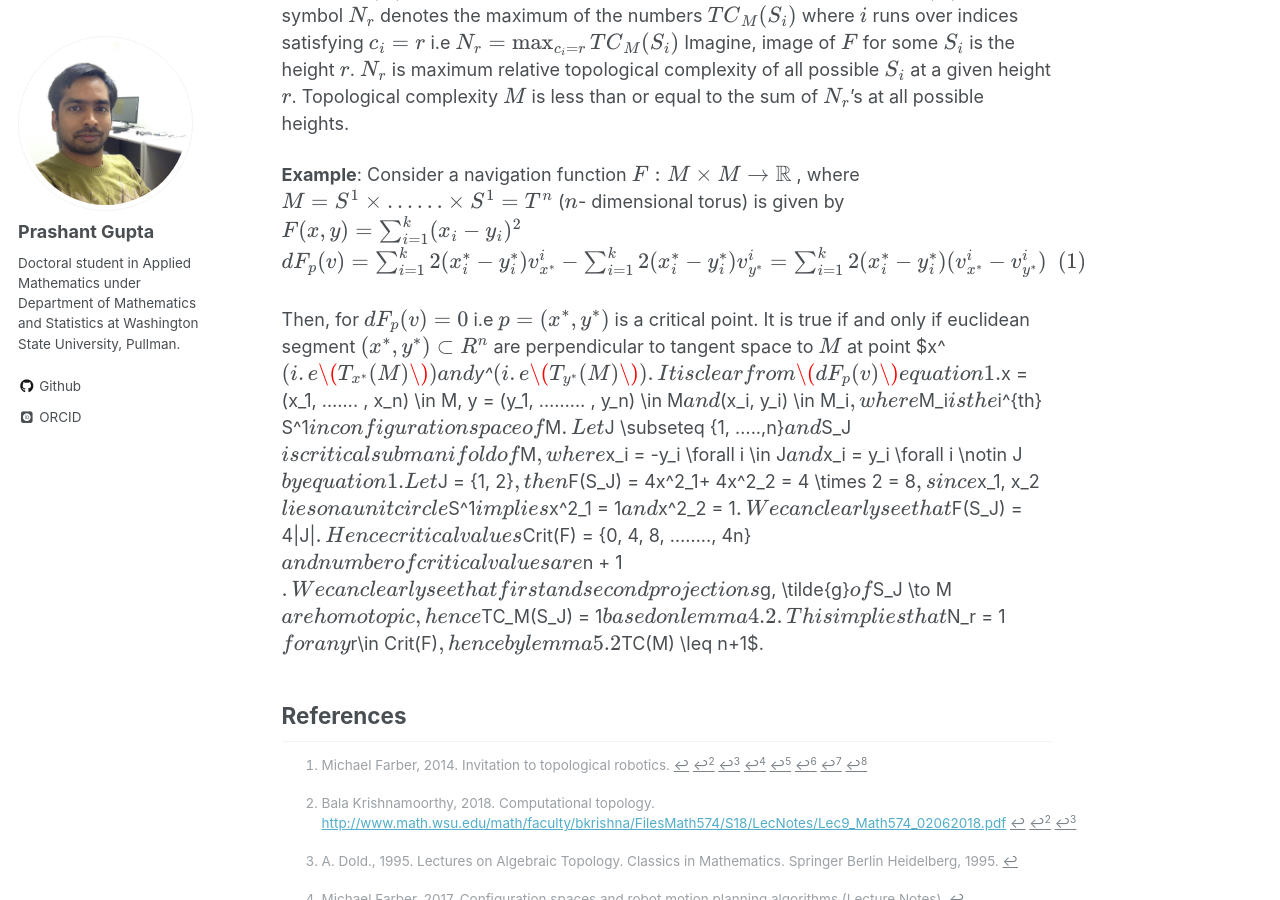
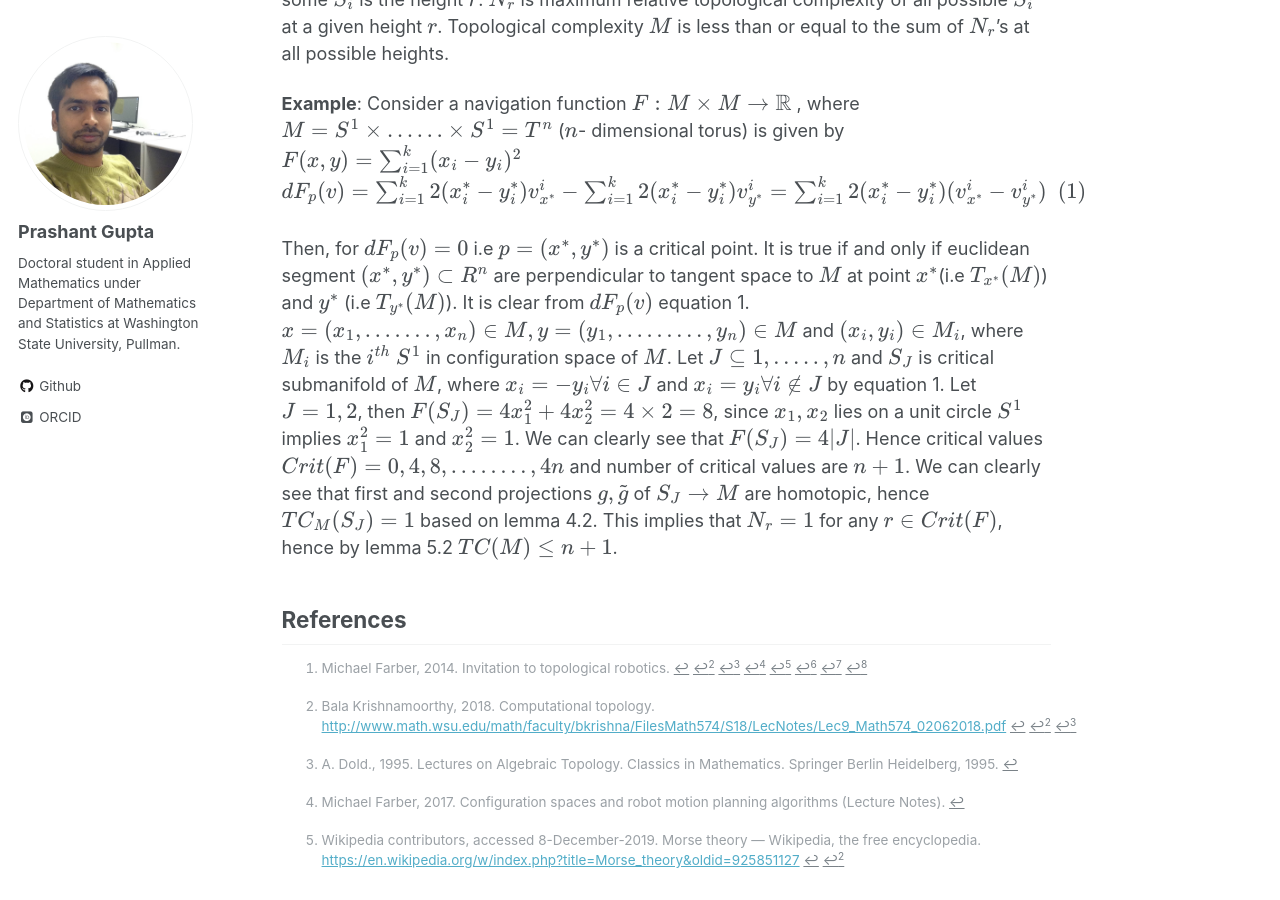
Before and after one commit to pragup/pragup.github.io, a Jekyll site: the page built from _posts/2020-03-08-Topological-Robot-Motion-Planning.md, in a window 1280 px wide and 900 px high, scrolled down 8432 px. Built offline with Jekyll 4.4.1, drawn with Linux system fonts in a browser that asks for light colours; some web fonts are replaced; formulas are drawn with MathJax 3.

Commit message:
no message

```diff
--- a/_posts/2020-03-08-Topological-Robot-Motion-Planning.md
+++ b/_posts/2020-03-08-Topological-Robot-Motion-Planning.md
@@ -217,10 +217,8 @@ Let $F: M \times M \to \mathbb{R}$ be a navigation function for $M$. Consider th
 of the set of critical points of $F$ and denote by $c_i \in \mathbb{R}$ the corresponding critical values, i.e, $F(S_i) = \{c_i\}$ [^Mi2014]. Then one has
 
 $$TC(M) \leq \sum_{r \in Crit(F)} N_r$$
-
 Here $Crit(F) \subset \mathbb{R}$ denotes the set of critical values of $F$ and for $r \in Crit(F)$ the symbol $N_r$ denotes the maximum of the
-numbers ${TC}_M(S_i)$ where $i$ runs over indices satisfying $c_i = r$ i.e
-$$N_r = \max_{c_i =r} {TC}_M(S_i)$$
+numbers ${TC}_M(S_i)$ where $i$ runs over indices satisfying $c_i = r$ i.e  $$N_r = \max_{c_i =r} {TC}_M(S_i)$$
 Imagine, image of $F$ for some $S_i$ is the height $r$. $N_r$ is maximum relative topological complexity of all possible $S_i$ at a given height $r$.
 Topological complexity $M$ is less than or equal to the sum of $N_r$'s at all possible heights.
 
@@ -228,7 +226,7 @@ Topological complexity $M$ is less than or equal to the sum of $N_r$'s at all po
 is given by $$F(x, y) = \sum_{i=1}^{k}(x_i - y_i)^2$$
 $$dF_p(v) = \sum_{i =1}^{k} 2(x^*_i - y^*_i) {v}^i_{x^*} - \sum_{i =1}^{k} 2(x^*_i - y^*_i) {v}^i_{y^*} = \sum_{i =1}^{k} 2(x^*_i - y^*_i) ({v}^i_{x^*} - {v}^i_{y^*}) ~~ (1)$$
 Then, for $$dF_p(v) = 0$$ i.e $$p=(x^*, y^*)$$ is a critical point. It is true if and only if euclidean segment $$(x^*, y^*) \subset R^n $$ are perpendicular to
-tangent space to $M$ at point $x^*$(i.e $$T_{x^*}(M)$$) and $y^*$(i.e $$T_{y^*}(M)$$). It is clear from $$dF_p(v)$$ equation 1.
+tangent space to $M$ at point $$ x^* $$(i.e $$ T_{x^*}(M)$$) and $$y^*$$ (i.e $$ T_{y^*}(M)$$). It is clear from $$dF_p(v)$$ equation 1.
 $x = (x_1, ....... , x_n) \in M, y = (y_1, ......... , y_n) \in M$ and $(x_i, y_i) \in M_i$, where $M_i$ is the $i^{th}$  $S^1$ in configuration space of $M$.
 Let $J \subseteq \{1, .....,n\}$ and $S_J$ is critical submanifold of $M$, where $x_i = -y_i \forall i \in J$ and $x_i = y_i \forall i \notin J$ by equation 1.
 Let $J = \{1, 2\}$, then $F(S_J) = 4x^2_1+ 4x^2_2 = 4 \times 2 = 8$, since $x_1, x_2$ lies on a unit circle $S^1$ implies $x^2_1 = 1$ and $x^2_2 = 1$.
```
